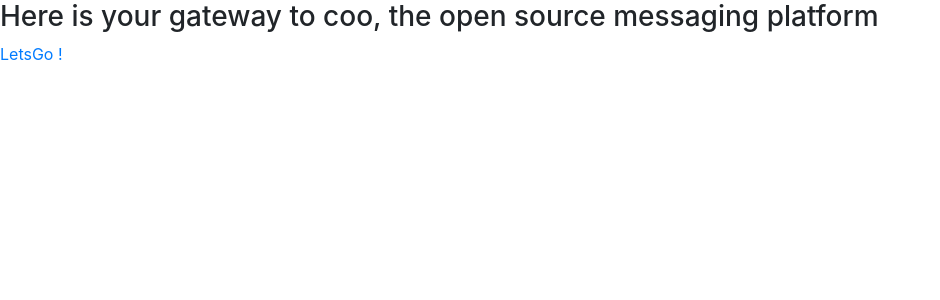
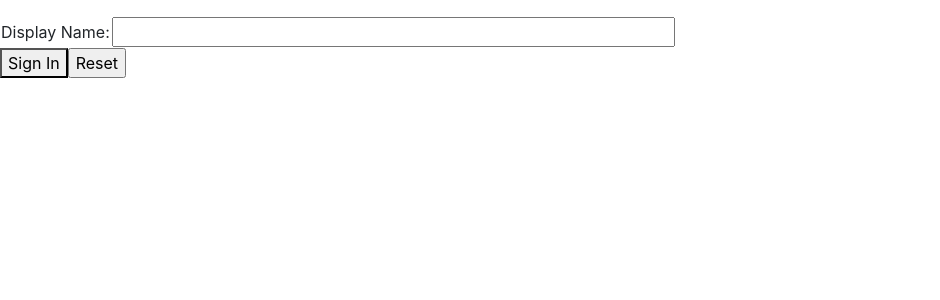
Before and after one commit to rahgurung/coo, a Flask app: page / in a window 1280 px wide. Shown: the top 300 px of the page, without its empty margins (0-940 px from the left). Run offline with Flask 2, Linux system fonts and the light colour scheme; some libraries are stand-ins or nearby versions.

Commit message:
made changes to index.html

```diff
--- a/application.py
+++ b/application.py
@@ -43,13 +43,6 @@ channel_messages = {
 
 @app.route("/")
 def index():
-
-    # clearing session
-    session.clear()
-
-    # setting logged_in to which mean we are not logged in
-    session["logged_in"] = 0
-
     # returning our basic index page
     return render_template("index.html")
 
@@ -113,29 +106,13 @@ def channelcreate():
         return redirect(url_for('home'))
 
 # handles the chatrooms
-@app.route("/channel/<channel_name>")
-def showchannel(channel_name):
-    if channel_name not in channels:
-        return "This channel is not there."
-    return render_template("chatbox.html", channel_name = channel_name)
-
-def messageReceived(methods=['GET', 'POST']):
-    print('message was received!!!')
-
-@socketio.on('my event')
-def handle_my_custom_event(json, methods=['GET', 'POST']):
-    print('received my event: ' + str(json))
-    socketio.emit('my response', json, callback=messageReceived)
+@app.route("/coochat", methods=["POST", "GET"])
+def flackchat():
+    user = session["d_name"]
+    return render_template("chatbox.html", name=user)
 
 # handles the logout button
-@app.route("/logout")
+@app.route("/logout", methods=["POST"])
 def logout():
-
-    # clearing the session
-    session.clear()
-
-    # setting logged_in to 0 which means we aren't logged in
-    session["logged_in"] = 0
-
     # returning index page
     return render_template("index.html")
--- a/templates/home.html
+++ b/templates/home.html
@@ -21,7 +21,6 @@
   <br>
 
   <a href="/channelcreate">Create New Channel </a>
-
 
   <!-- break -->
   {% for channel in channels %}
--- a/templates/index.html
+++ b/templates/index.html
@@ -11,7 +11,15 @@
 
 <!-- futher extending body tag -->
 {% block body %}
-  <h3> Here is your gateway to coo, the open source messaging platform</h3>
-  <a href="/home"> LetsGo ! </a>
-
+  <h2 id="myname"></h2>
+  <h4 id="welcome"></h4>
+  <p>
+    <form id="login_form" action="{{ url_for('coochat') }}", method="post">
+      <table>
+        <tr>
+          <td class="bold">Display Name:</td>
+          <td><input id="dname_field" type="text" name="displayname" size="50" required></td></tr>
+      </table>
+      <button name="signin" id="signin">Sign In</button><input type="reset">
+    </form>
 {% endblock %}
```
